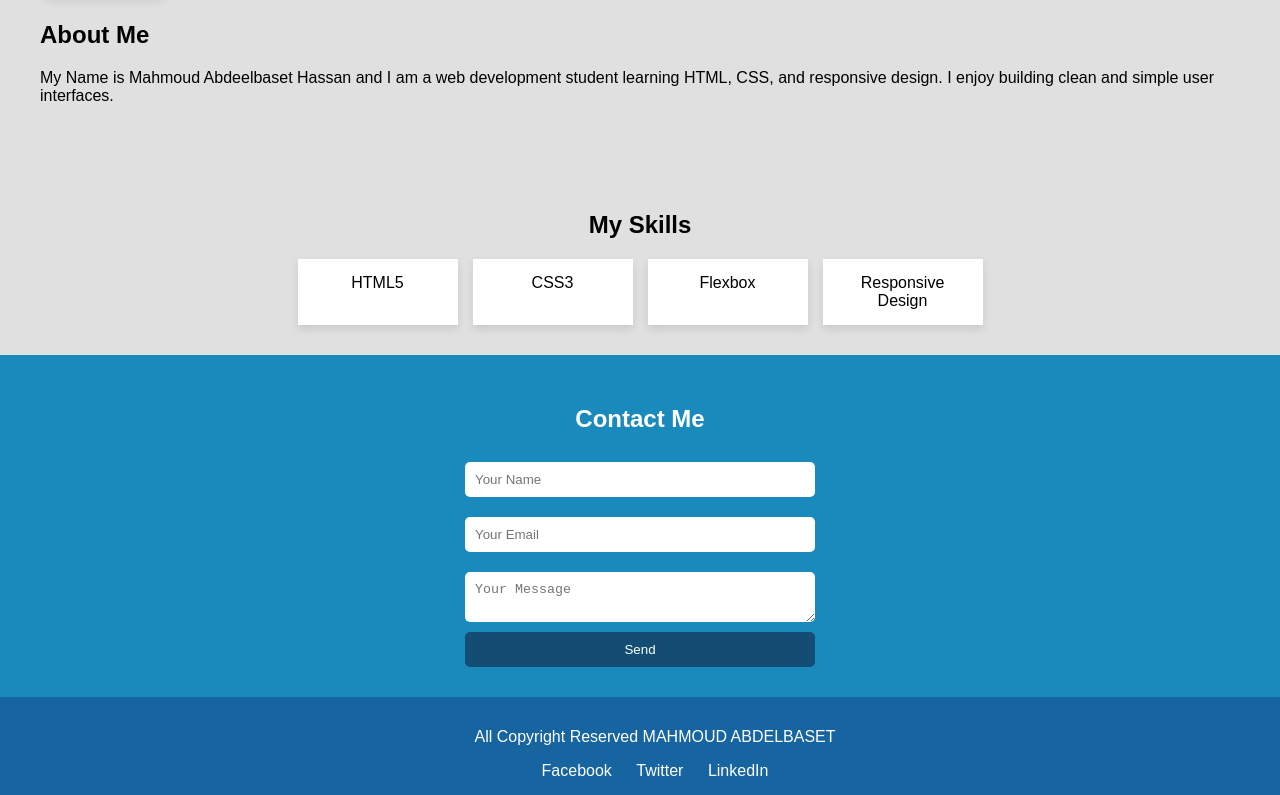
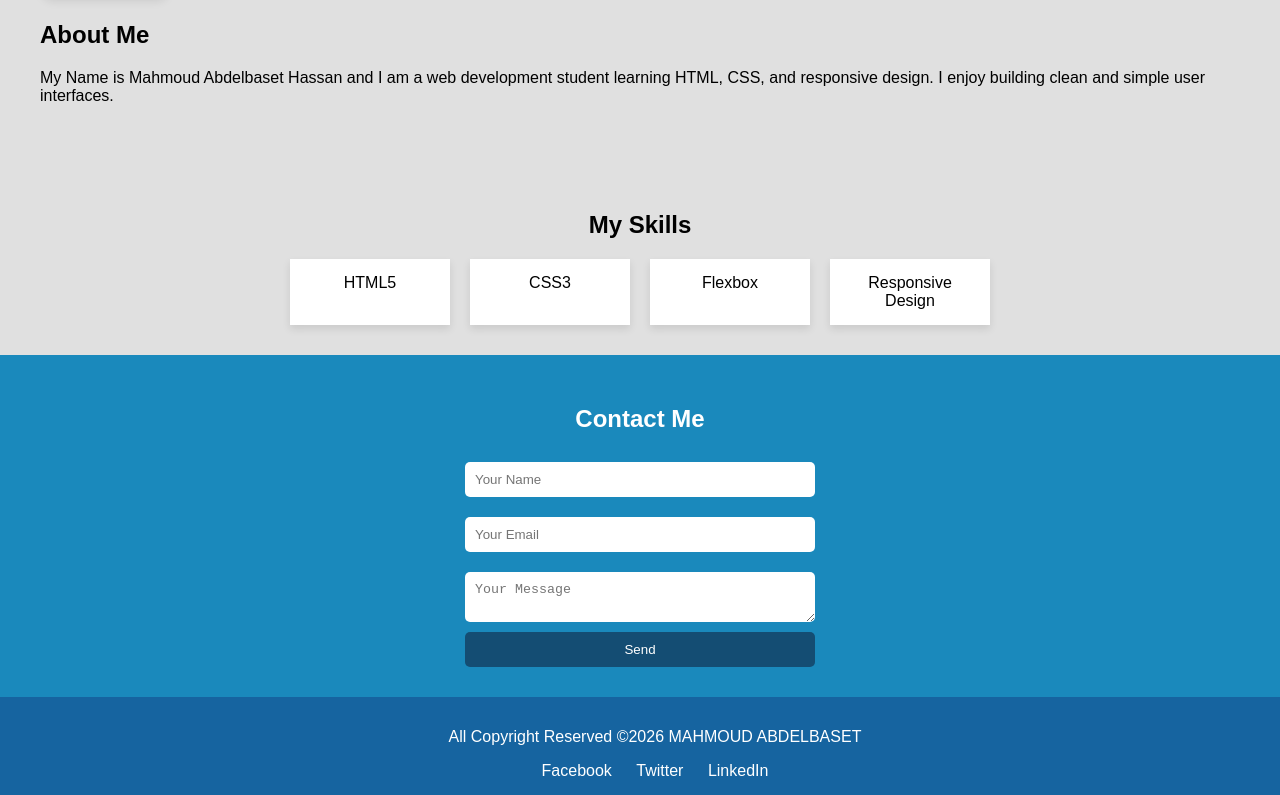
Before and after one commit to ma7moudbaset-debug/Personal-Portfolio, a plain HTML site: page index.html in a window 1280 px wide. Shown: the part 417-1212 px from the top of the page. Drawn offline with Linux system fonts and the light colour scheme.

Commit message:
Add files via upload

```diff
--- a/index.html
+++ b/index.html
@@ -28,7 +28,7 @@
         <div>
             <h2> About Me</h2>
             <p>
-                My Name is Mahmoud Abdeelbaset Hassan and
+                My Name is Mahmoud Abdelbaset Hassan and
                 I am a web development student learning HTML, CSS, and responsive design.
                 I enjoy building clean and simple user interfaces.
             </p>
@@ -56,7 +56,7 @@
          </form>
         </section>
         <footer>
-            <p>All Copyright Reserved MAHMOUD ABDELBASET</p>
+            <p>All Copyright Reserved ©2026 MAHMOUD ABDELBASET</p>
             <div class="social">
                 <a href="#">Facebook</a>
                 <a href="#">Twitter</a>
@@ -68,6 +68,6 @@
 
 
 
-     </header>
+
 </body>
 </html>
--- a/style.css
+++ b/style.css
@@ -27,7 +27,7 @@ nav a {
     transition: background 0.3s;
 }
 nav a:hover {
-    background: #1a25bc;
+    background: #114975;
 }
 /* About */
 .about {
@@ -56,8 +56,9 @@ nav a:hover {
 .skill-container {
     display: flex;
     justify-content: center;
-    gap: 15px;
+    gap: 20px;
     flex-wrap: wrap;
+
 }
 .skill-card {
     background: white;
```
